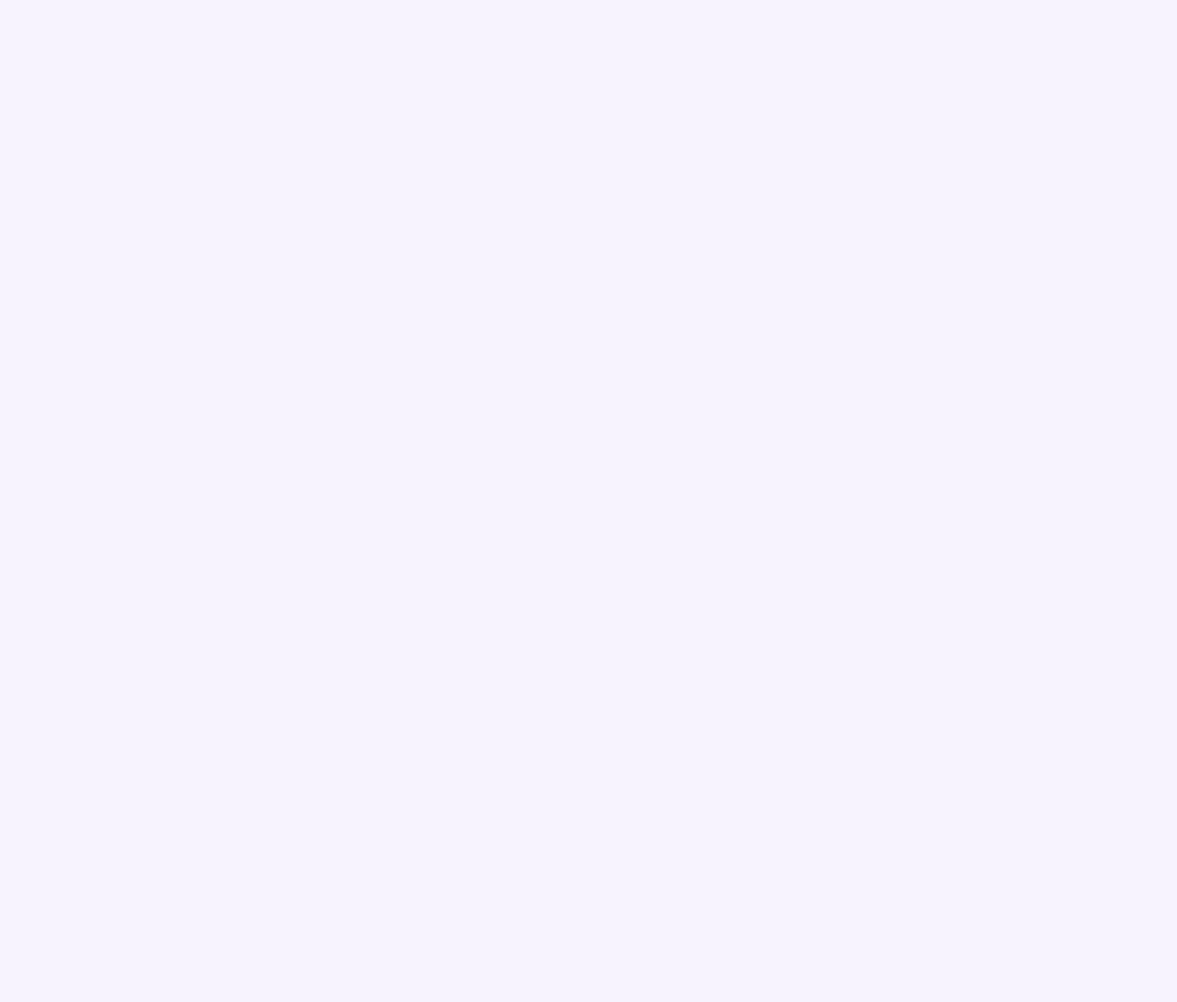
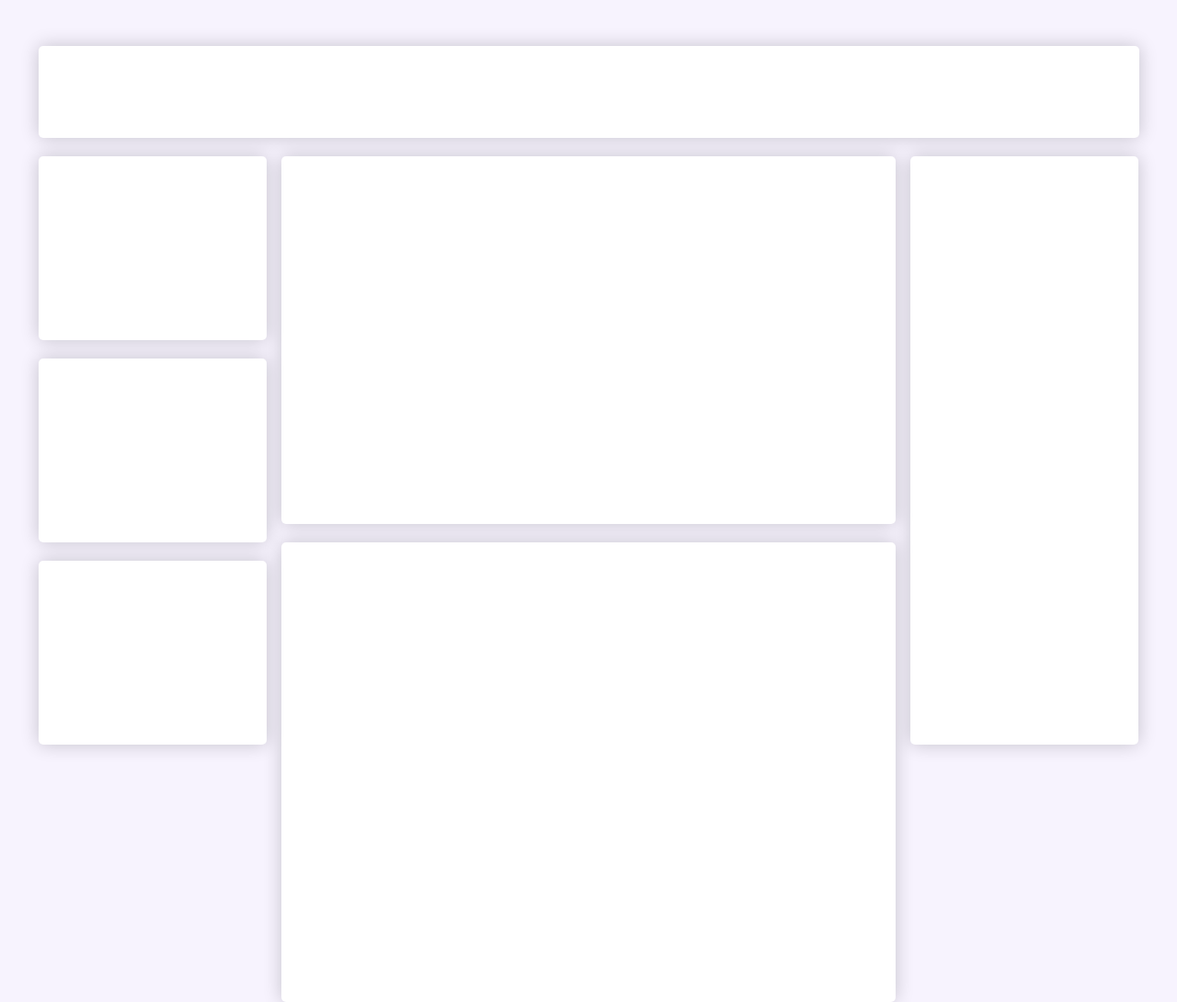
Before and after one commit to MehdiIlkhaniNasab/Dashboard-Admin-Blog, a plain HTML site: page index.html in a window 1280 px wide. Shown: the whole page at 92% size. Before the commit the page ends 800 px from the top, so only its background shows below. Drawn offline with Linux system fonts and the light colour scheme.

Commit message:
make sections of template dashboard

```diff
--- a/assest/styles/base/_variable.css
+++ b/assest/styles/base/_variable.css
@@ -11,4 +11,6 @@
     --color-dark-1: #5d5a5f; /* Title Text Color */
     --font-primary: 'shabnam';
     --font-size-primary: '1.6rem';
+    --box-shadow: 0 0 20px rgba(0,0,0,0.2);
+    --border-radius: 5px;
 }
--- a/assest/styles/index.css
+++ b/assest/styles/index.css
@@ -4,3 +4,10 @@
 @import url(base/_font-face.css);
 @import url(base/_typography.css);
 @import url(base/_utilities.css);
+
+
+/* Layout */
+@import url(layouts/_header.css);
+@import url(layouts/_main.css);
+@import url(layouts/_main-content.css);
+@import url(layouts/_aside.css);
--- /dev/null
+++ b/assest/styles/layouts/_aside.css
@@ -0,0 +1,38 @@
+aside{
+    width: 22%;
+    height: auto;
+
+}
+
+/* Aside Left */
+.aside-left{
+    padding: 0 1rem;
+    display: flex;
+    flex-direction: column;
+    justify-content: start;
+    gap: 2rem;
+
+}
+
+.aside-box{
+    width: 100%;
+    height: 20rem;
+    background-color: #fff;
+    box-shadow: var(--box-shadow);
+    border-radius: var(--border-radius);
+}
+
+/* Aside Right */
+.aside-right{
+    padding: 0 1rem;
+    height: auto;
+
+}
+
+.aside-right-menu{
+    width: 100%;
+    height: 64rem;
+    background-color: #fff;
+    box-shadow: var(--box-shadow);
+    border-radius: var(--border-radius);
+}
--- /dev/null
+++ b/assest/styles/layouts/_header.css
@@ -0,0 +1,11 @@
+header{
+    margin-top: 5rem;
+    padding: 0 1rem;
+}
+.header-wrapper{
+    width: 100%;
+    height: 10rem;
+    background-color: var(--color-white);
+    box-shadow: var(--box-shadow);
+    border-radius: var(--border-radius);
+}
--- /dev/null
+++ b/assest/styles/layouts/_main-content.css
@@ -0,0 +1,29 @@
+.main-content{
+    width: 55%;
+    height: auto;
+
+}
+
+.main-content-wrapper{
+    display: flex;
+    flex-direction: column;
+    justify-content: space-between;
+    gap: 2rem;
+}
+
+.main-content-wrapper>div{
+    width: 100%;
+    background-color: var(--color-white);
+    box-shadow: var(--box-shadow);
+    border-radius: var(--border-radius);
+}
+
+.main-content-top{
+    width: 100%;
+    height: 40rem;
+
+}
+
+.main-content-bottom{
+    height: 50rem;
+}
--- /dev/null
+++ b/assest/styles/layouts/_main.css
@@ -0,0 +1,9 @@
+main{
+    margin-top: 2rem;
+}
+
+.main-wrapper{
+    display: flex;
+    justify-content: space-between;
+    flex-wrap: wrap;
+}
--- a/index.html
+++ b/index.html
@@ -8,8 +8,31 @@
     <title>ادمین-پنل</title>
 </head>
 <body dir="rtl">
-    <div class="container">
+        <header>
+            <div class="container">
+                <div class="header-wrapper"></div>
+            </div>
+        </header>
+        <main>
+            <div class="container">
+                <div class="main-wrapper">
+                    <aside class="aside-right">
+                        <ul class="aside-right-menu"></ul>
+                    </aside>
+                    <section class="main-content">
+                        <div class="main-content-wrapper">
+                            <div class="main-content-top"></div>
+                            <div class="main-content-bottom"></div>
+                        </div>
+                    </section>
+                    <aside class="aside-left">
+                        <article class="aside-box aside-top"></article>
+                        <article class="aside-box aside-middle"></article>
+                        <article class="aside-box aside-bottom"></article>
+                    </aside>
+                </div>
+            </div>
+        </main>
 
-    </div>
 </body>
 </html>
```
